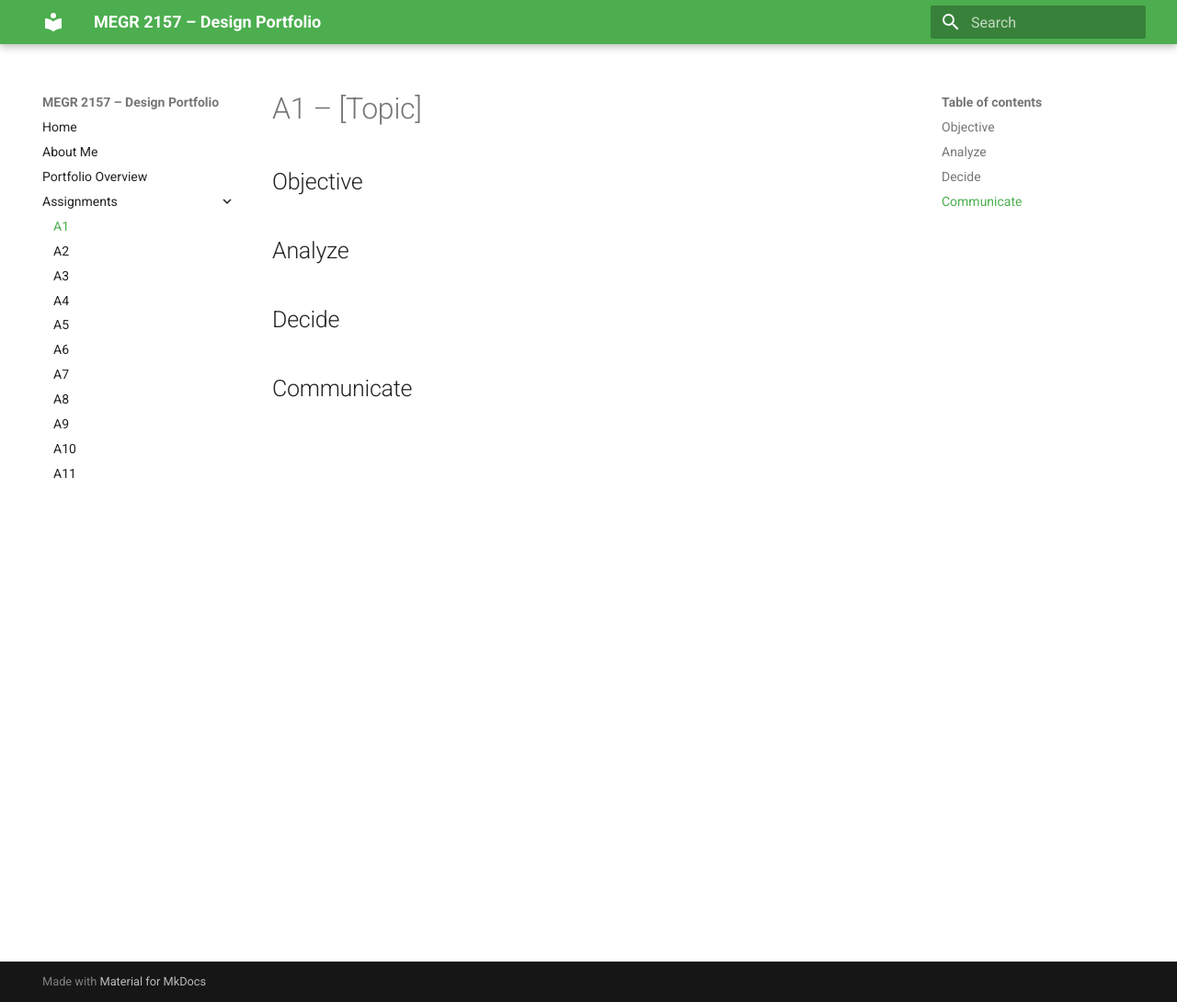
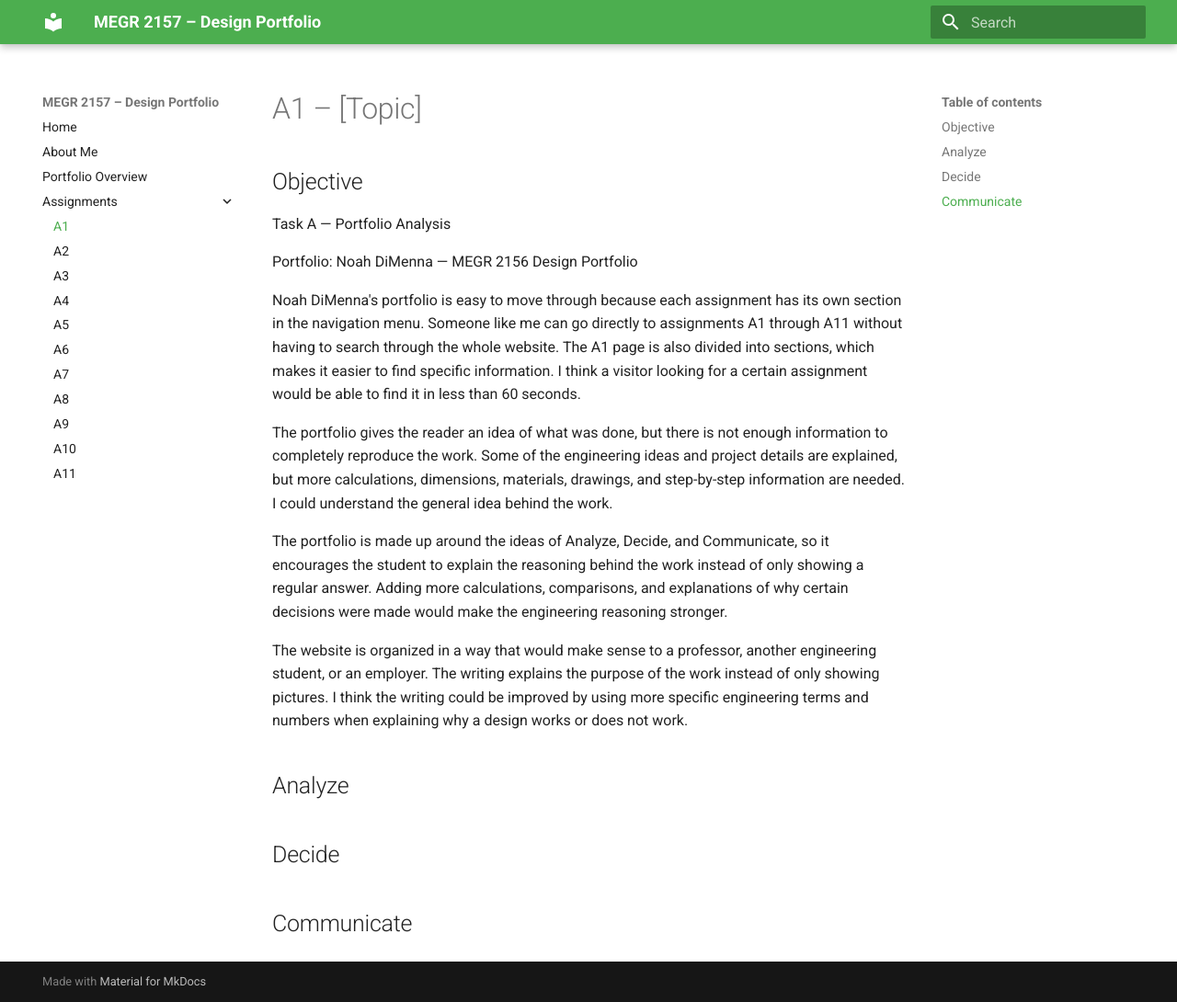
Before and after one commit to BrayanGuzman710/brayan-guzman-portfolio1, an MkDocs documentation site: the page built from docs/assignments/A01/index.md, in a window 1280 px wide and 1090 px high. Shown: the whole window at 92% size. Built offline with MkDocs 1.6.1 and Material for MkDocs 9.7.7, drawn with Linux system fonts in a browser that asks for light colours.

Commit message:
Enhance A1 portfolio analysis and feedback
Expanded the portfolio analysis for A1, detailing strengths and areas for improvement in organization and content clarity.

```diff
--- a/docs/assignments/A01/index.md
+++ b/docs/assignments/A01/index.md
@@ -1,7 +1,18 @@
 # A1 – [Topic]
 
 ## Objective
+Task A — Portfolio Analysis
 
+Portfolio: Noah DiMenna — MEGR 2156 Design Portfolio
+
+Noah DiMenna's portfolio is easy to move through because each assignment has its own section in the navigation menu. Someone like me can go directly to assignments A1 through A11 without having to search through the whole website. The A1 page is also divided into sections, which makes it easier to find specific information. I think a visitor looking for a certain assignment would be able to find it in less than 60 seconds.
+
+The portfolio gives the reader an idea of what was done, but there is not enough information to completely reproduce the work. Some of the engineering ideas and project details are explained, but more calculations, dimensions, materials, drawings, and step-by-step information are needed. I could understand the general idea behind the work.
+
+The portfolio is made up around the ideas of Analyze, Decide, and Communicate, so it encourages the student to explain the reasoning behind the work instead of only showing a regular answer.  Adding more calculations, comparisons, and explanations of why certain decisions were made would make the engineering reasoning stronger.
+
+
+The website is organized in a way that would make sense to a professor, another engineering student, or an employer. The writing explains the purpose of the work instead of only showing pictures. I think the writing could be improved by using more specific engineering terms and numbers when explaining why a design works or does not work.
 
 ## Analyze
 
```
